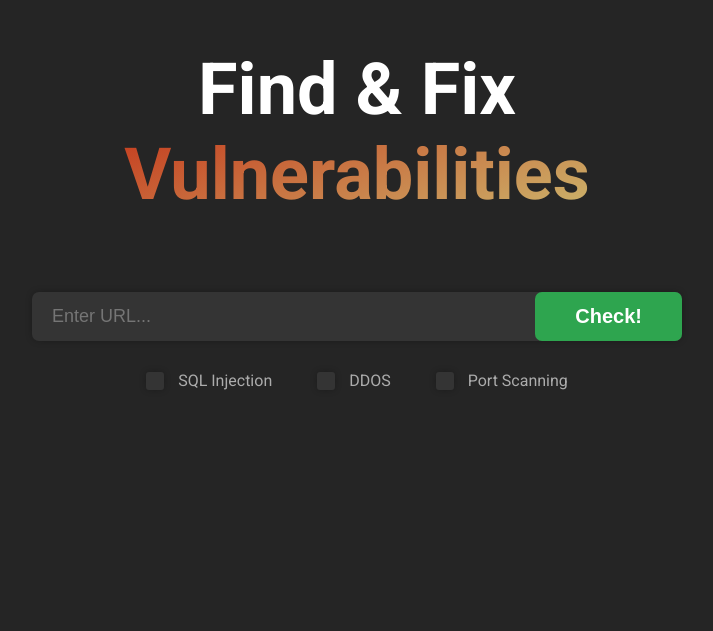
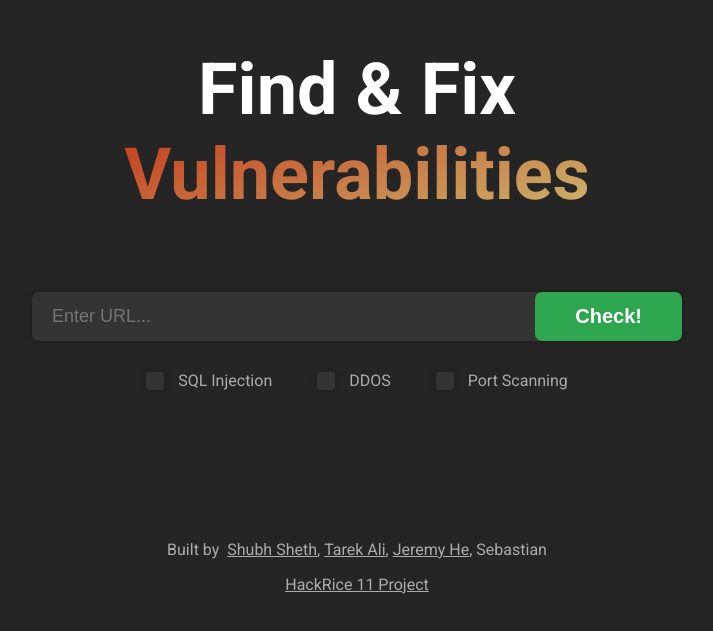
Before and after one commit to new-adventure/SECR, a React (Create React App) app in the folder secr/: page / in a window 1280 px wide. Shown: the part 153-784 px from the top of the page, without its empty margins (283-996 px from the left). Built offline with nearby package versions, Linux system fonts and the light colour scheme.

Commit message:
Added Credits

```diff
--- a/secr/src/App.css
+++ b/secr/src/App.css
@@ -117,3 +117,20 @@ input[type="checkbox"] {
 .checkbox-wrapper input[type="checkbox"]:checked + .checkbox-label:after {
 	opacity: 1;
 }
+
+.credits {
+	margin-top: 150px;
+}
+
+.credits p {
+	color: #acacac;
+}
+
+.credits a,
+.credits a:hover,
+.credits a:focus,
+.credits a:active,
+.credits a:visited {
+	color: #acacac;
+	text-decoration: underline;
+}
--- a/secr/src/App.js
+++ b/secr/src/App.js
@@ -3,12 +3,14 @@ import './App.css';
 
 import Header from './components/header/Header';
 import Form from './components/form/Form';
+import Credits from './components/credits/Credits';
 
 function App() {
 	return (
 		<div className="App">
 			<Header />
 			<Form />
+			<Credits />
 		</div>
 	);
 }
--- /dev/null
+++ b/secr/src/components/credits/Credits.js
@@ -0,0 +1,16 @@
+function Credits() {
+	return (
+		<div className="credits">
+            <p>
+                Built by &nbsp;
+                <a href="https://github.com/shubhsheth" target="_blank">Shubh Sheth</a>,&nbsp;
+                <a href="https://github.com/DGKSK8LIFE" target="_blank">Tarek Ali</a>,&nbsp;
+                <a href="https://github.com/jemmemy" target="_blank">Jeremy He</a>,
+                Sebastian
+            </p>
+            <p><a href="https://hack.rice.edu/" target="_blank">HackRice 11 Project</a></p>
+        </div>
+	);
+}
+
+export default Credits;
```
